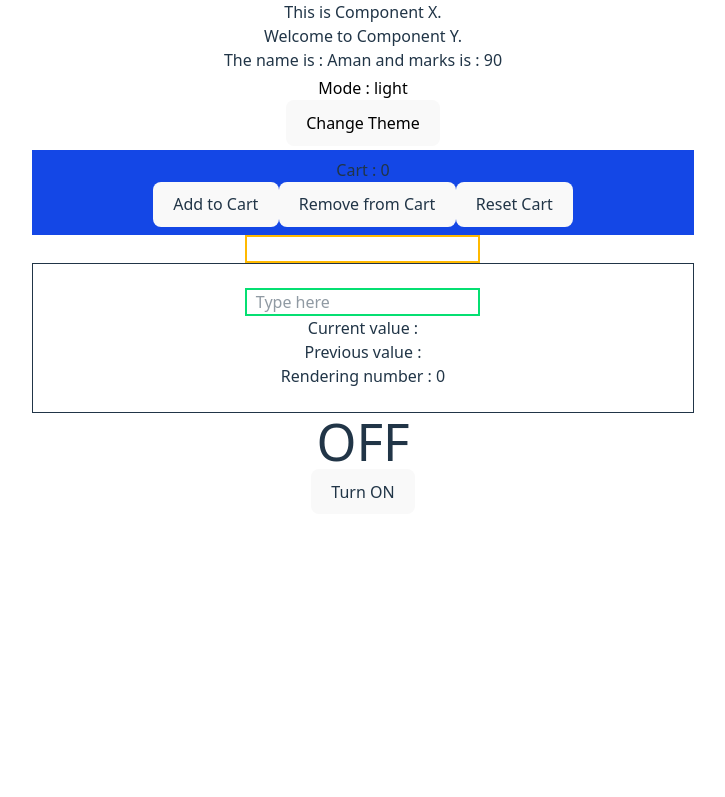
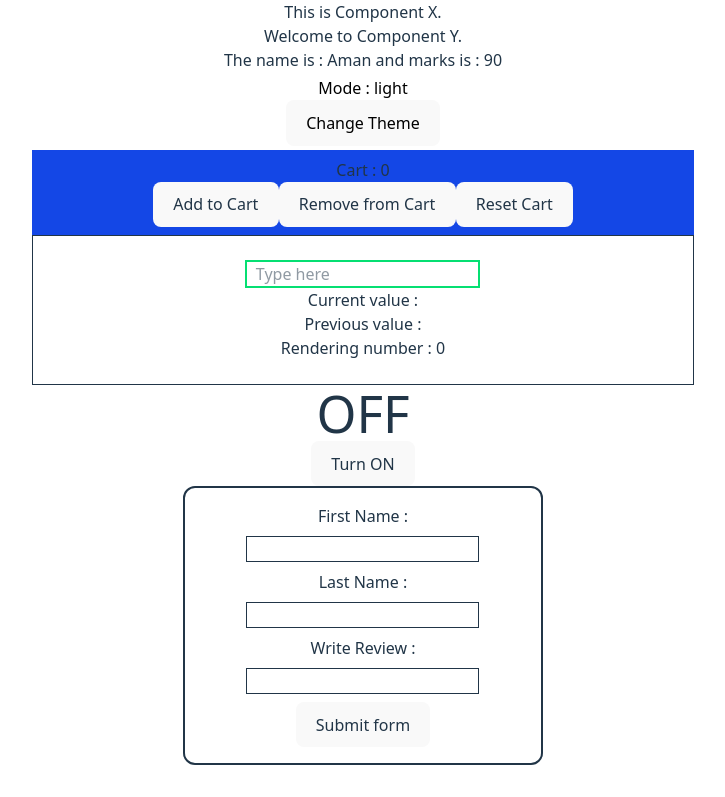
Before and after one commit to adityathakur-cse/React-Practice, a React (Vite) app: page / in a window 1280 px wide. Shown: the part 2038-2835 px from the top of the page, without its empty margins (277-1002 px from the left). Before the commit the page ends 2584 px from the top, so only its background shows below. Built offline with nearby package versions, Linux system fonts and the light colour scheme.

Commit message:
added form handling

```diff
--- a/src/FormHandling/ControlledComp.jsx
+++ b/src/FormHandling/ControlledComp.jsx
@@ -1,5 +1,5 @@
 import { Component } from "react";
-
+//using class component
 export class ControlledComp extends Component{
     constructor(){
         super();
@@ -9,19 +9,43 @@ export class ControlledComp extends Component{
             review : ''
         }
     }
-    changeFirstname = (e) => {
-        this.setState({firstname : e.target.value})
+    // changeFirstname = (e) => {
+    //     this.setState({firstname : e.target.value})
+    // }
+    // changeLastname = (e) => {
+    //     this.setState({lastname : e.target.value})
+    // }
+    // changeReview = (e) => {
+    //     this.setState({review : e.target.value})
+    // }
+    handleInput = (e) => {
+        const {name, value} = e.target;
+        this.setState({
+            [name] : value
+        })
     }
-    changeLastname = (e) => {
-        this.setState({lastname : e.target.value})
-    }
-    changeReview = (e) => {
-        this.setState({review : e.target.value})
+    handleSubmit = () => {
+        alert(`Welcome ${this.state.firstname} ${this.state.lastname} and ${this.state.review}`)
+        e.preventDefault();
     }
     render(){
         return(
-            <div>
-
+            <div onSubmit={this.handleSubmit} className="border border-2 rounded-xl p-4 w-90 mx-auto">
+                <form>
+                    <label>First Name : </label>
+                    <input type="text" className="border m-2" value={this.state.firstname} onChange={this.handleInput} name="firstname"/>
+                    {/* <input type="text" className="border m-2" value={this.state.firstname} onChange={this.changeFirstname}/> */}
+                    <br/>
+                    <label>Last Name :  </label>
+                    <input type="text" className="border m-2" value={this.state.lastname} onChange={this.handleInput} name="lastname"/>
+                    {/* <input type="text" className="border m-2" value={this.state.lastname} onChange={this.changeLastname}/> */}
+                    <br/>
+                    <label>Write Review : </label>
+                    <input className="border m-2" value={this.state.review} onChange={this.handleInput} name="review"/>
+                    {/* <input type="text" className="border m-2" value={this.state.review} onChange={this.changeReview}/> */}
+                    <br/>
+                    <button>Submit form</button>
+                </form>
             </div>
         )
     }
--- a/src/main.jsx
+++ b/src/main.jsx
@@ -25,6 +25,7 @@ import UseReducerExample from './useReducerExample.jsx'
 import UseRefExample from './UseRef/UseRefExample1.jsx'
 import UseRefExample2 from './UseRef/UseRefExample2.jsx'
 import ToggleState from './CustomHook/ToggleState.jsx'
+import { ControlledComp } from './FormHandling/ControlledComp.jsx'
 const firstele = <h2>This is my new element</h2>
 class Ucomponent extends React.Component{
   render(){
@@ -81,8 +82,9 @@ createRoot(document.getElementById('root')).render(
       <ProviderComp/>
       <ThemeProvider/>
     <UseReducerExample />
-    <UseRefExample/>
+    {/* <UseRefExample/> */}
     <UseRefExample2/>
     <ToggleState/>
+    <ControlledComp/>
   </StrictMode>,
 )
```
